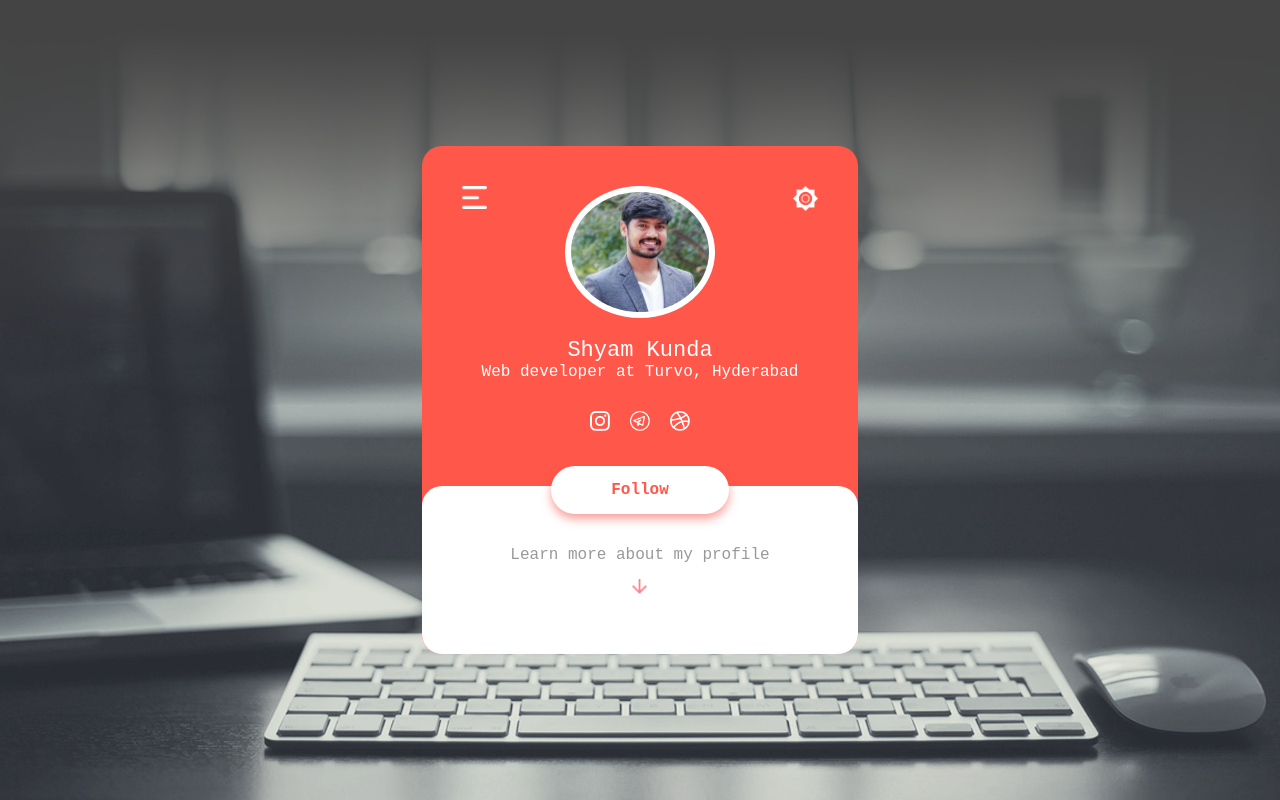
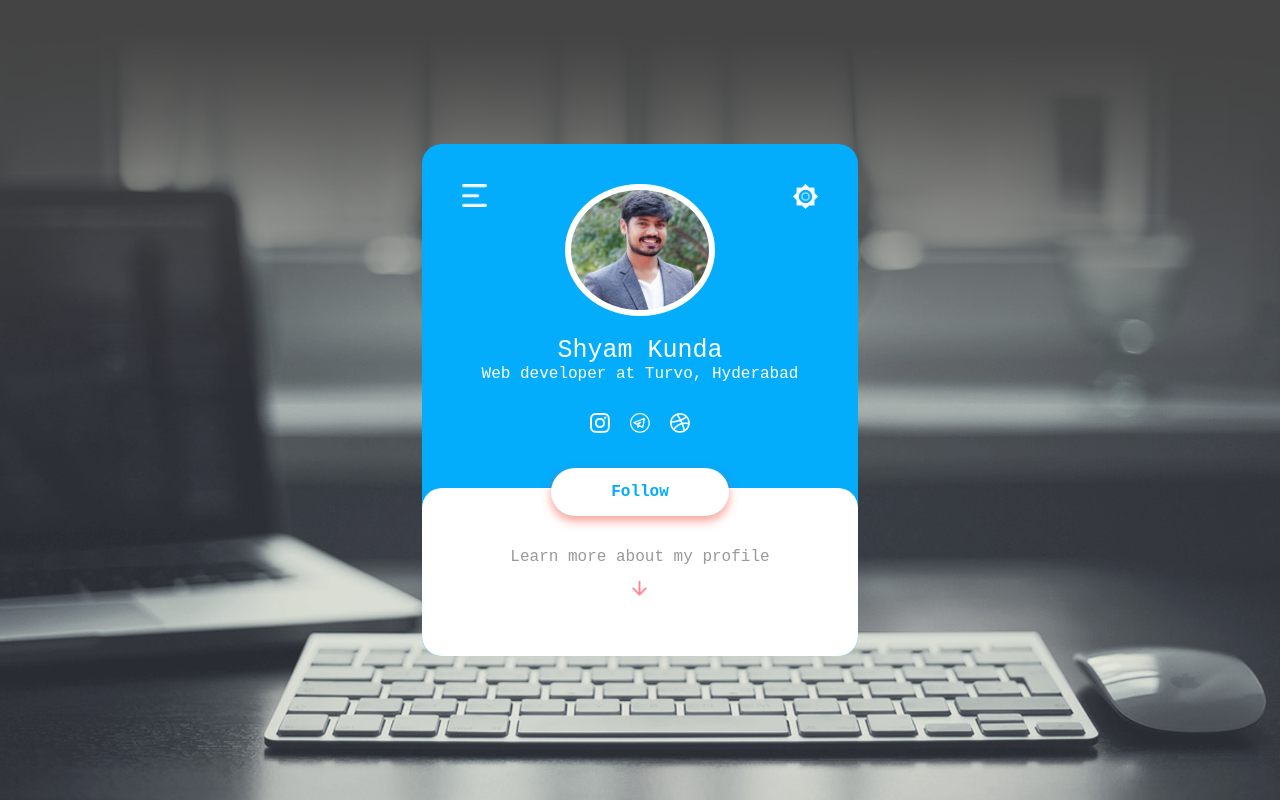
Before and after one commit to ShyamKunda/ProfilePage, a plain HTML site: page index.html in a window 1280 px wide. Drawn offline with Linux system fonts and the light colour scheme.

Commit message:
Changing styles

```diff
--- a/styles.css
+++ b/styles.css
@@ -17,7 +17,7 @@
 }
 
 .profile-box{
-    background-color: #ff574a;
+    background-color: #03adfc;
     text-align: center;
     padding: 40px 60px;
     color:#fff;
@@ -60,7 +60,7 @@
 
 .profile-box button{
     background: #fff;
-    color: #ff574a;
+    color: #03adfc;
     border: none;
     outline: none;
     box-shadow: 0px 5px 10px rgba(244,67,54,0.5);
@@ -73,7 +73,7 @@
 }
 
 .profile-box h3{
-    font-size: 22px;
+    font-size: 25px;
     font-weight: 500;
     margin-top: 20px;
 }
```
